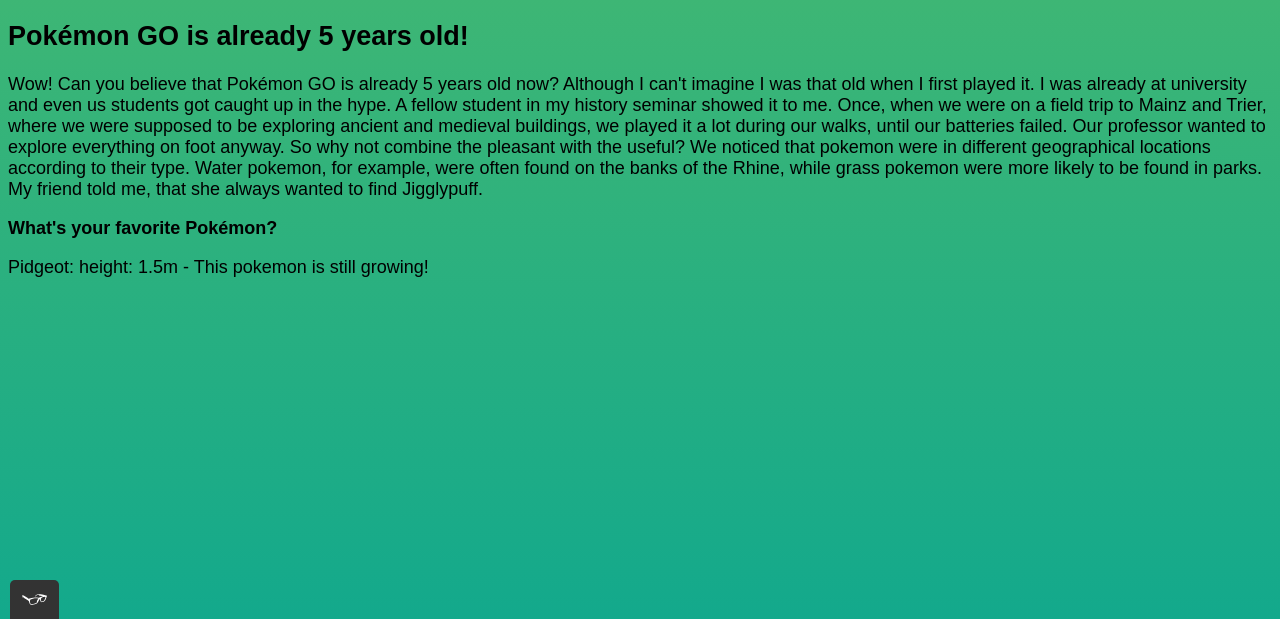
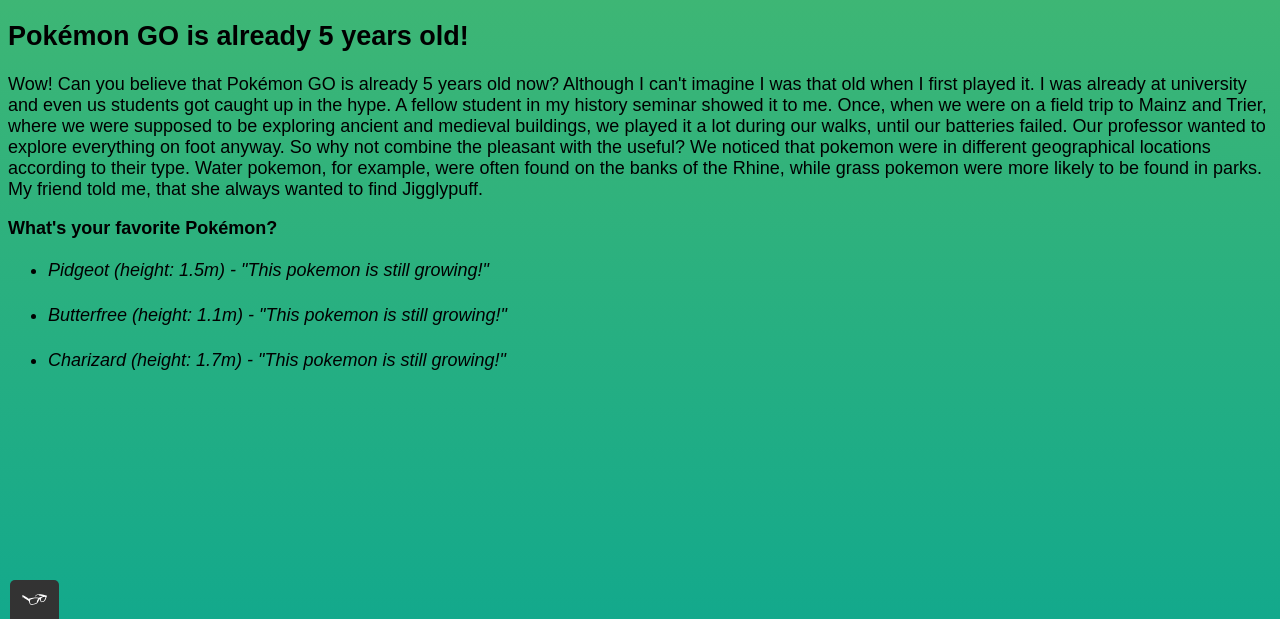
Before and after one commit to Kittekat14/simple-js-app, a plain HTML site: page index.html in a window 1280 px wide. Shown: the part 181-800 px from the top of the page. Drawn offline with Linux system fonts and the light colour scheme.

Commit message:
added a few pokemons objects to the new variable pokemonRepository

```diff
--- a/js/script.js
+++ b/js/script.js
@@ -1,4 +1,4 @@
-/*This Array contains the Pokémon Objects(key-value-pairs = properties inside) with the same keys to avoid errors - name of the key in plural, when arrays*/
+/*This Array contains key-value-pairs = properties for pokemon objects inside with the same keys to avoid errors - name of the key in plural, when arrays and is located now in an safe IIFE (all now local variables)*/
 let pokemonSafeList = (function () {
   let pokemonList = [
     {
@@ -78,20 +78,41 @@
     abilities: ['Keen-eye', 'Tangled-feet', 'Big-pecks']
   }
 );
-pokemonRepository.getAll();
+pokemonRepository.add(
+  {
+    name: 'Butterfree',
+    height: 1.1,
+    types: ['Bug','Flying'],
+    abilities: ['Compoundeyes', 'Tinted-lens']
+  }
+);
+pokemonRepository.add(
+  {
+    name: 'Charizard',
+    height: 1.7,
+    types: ['Fire','Flying'],
+    abilities: ['Blaze', 'Solar-power']
+  }
+);
+
+
 console.log(pokemonRepository.getAll());
-
 
 
 
 /* forEach-Loop through the pokemonRepository Array : over the getAll()-function, we get to return the whole pokemonList*/
 pokemonRepository.getAll().forEach(function(pokemon) {
-  if(pokemon.height>=1.8) {
-  document.write(pokemon.name + ":" + " height: " + pokemon.height + "m" + " " + " - Wow, that's a big Pokemon!"); } else {
-  document.write(pokemon.name + ":" + " height: " + pokemon.height + "m" + " " + " - This pokemon is still growing!");
+  document.write('<ul>');
+  document.write('<li>');
+  if (pokemon.height>=1.8) {
+  document.write(`<b>${pokemon.name} (height: ${pokemon.height}m) - "WOW, that's a big pokemon!"</b>`);
+  } else {
+  document.write(`<i>${pokemon.name} (height: ${pokemon.height}m) - "This pokemon is still growing!"</i>`);
   }
+  document.write('</li>');
+  document.write('</ul>');
+});
 
-});
 
 
 
```
Also changed, not shown: index.html (+0 -1 lines).
